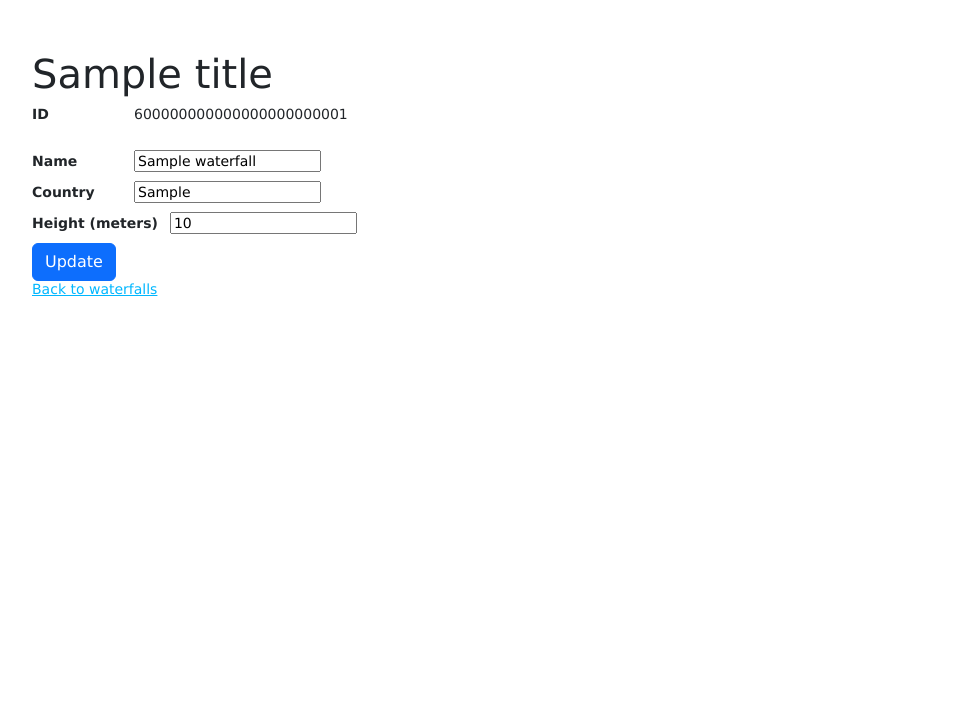
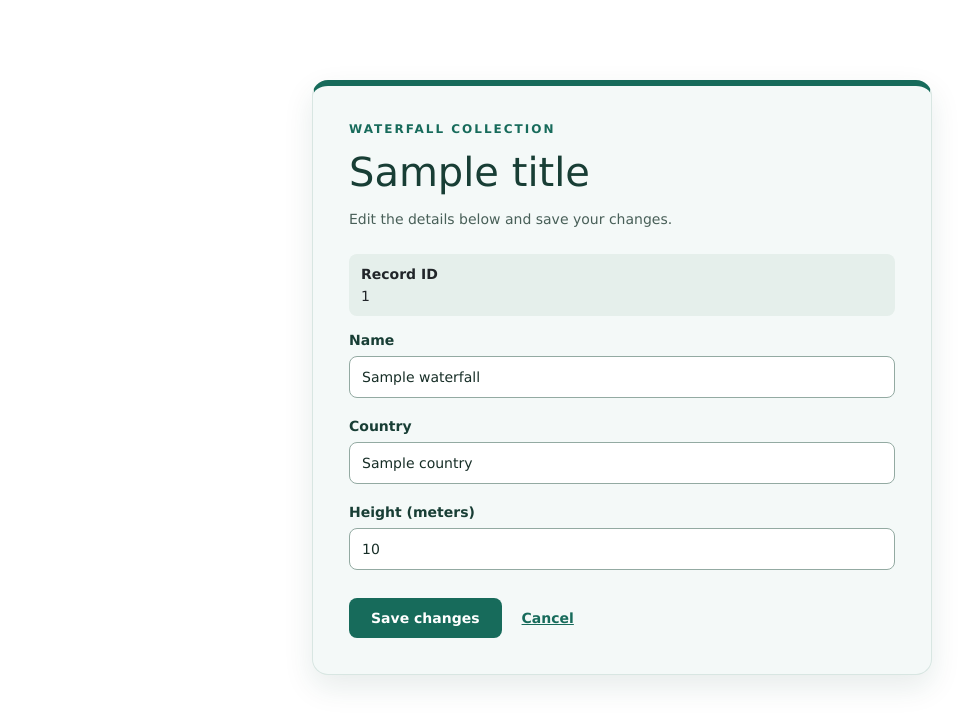
Before and after one commit to YousraTabite/f26prodb91tabite, a Node server app: template views/waterfallupdate.pug in a window 1280 px wide. Shown: the top 725 px of the page, without its empty margins (18-981 px from the left). Run offline with Node 20, Linux system fonts and the light colour scheme; tables that the repository leaves empty hold one stand-in row (values such as "Sample post"); the template is opened without the code that fills it: values that come from a table or form of the project are taken from there, most other values are stand-ins (such as "Sample title", 1, 10 or a date in 2020); some libraries are stand-ins or nearby versions.

Commit message:
Style update page and protect missing waterfall views

```diff
--- a/public/stylesheets/style.css
+++ b/public/stylesheets/style.css
@@ -13,3 +13,112 @@ a {
   margin-bottom: 12px;
   font-weight: bold;
 }
+.waterfall-editor {
+  max-width: 620px;
+  margin: 30px auto;
+}
+
+.waterfall-card {
+  padding: 36px;
+  background: #f4f9f8;
+  border: 1px solid #d8e6e2;
+  border-top: 6px solid #176b5b;
+  border-radius: 16px;
+  box-shadow: 0 12px 30px rgba(23, 67, 58, 0.1);
+}
+
+.waterfall-eyebrow {
+  margin: 0 0 12px;
+  color: #176b5b;
+  font-size: 12px;
+  font-weight: bold;
+  letter-spacing: 2px;
+}
+
+.waterfall-card h1 {
+  margin: 0 0 12px;
+  color: #183e35;
+}
+
+.waterfall-intro {
+  margin-bottom: 24px;
+  color: #485f58;
+  line-height: 1.6;
+}
+
+.waterfall-record {
+  padding: 12px;
+  background: #e5efeb;
+  border-radius: 8px;
+  overflow-wrap: anywhere;
+}
+
+.waterfall-record strong,
+.waterfall-record span {
+  display: block;
+}
+
+.waterfall-record span {
+  margin-top: 6px;
+}
+
+.waterfall-field {
+  margin-bottom: 20px;
+}
+
+.waterfall-field label {
+  display: block;
+  margin-bottom: 8px;
+  font-weight: bold;
+  color: #183e35;
+}
+
+.waterfall-field input {
+  box-sizing: border-box;
+  width: 100%;
+  padding: 12px;
+  border: 1px solid #93aaa2;
+  border-radius: 8px;
+  background: white;
+  color: #172e27;
+  font: inherit;
+}
+
+.waterfall-field input:focus {
+  outline: 3px solid #b8ded3;
+  border-color: #176b5b;
+}
+
+.waterfall-actions {
+  display: flex;
+  flex-wrap: wrap;
+  align-items: center;
+  gap: 20px;
+  margin-top: 28px;
+}
+
+.waterfall-save {
+  padding: 12px 22px;
+  border: 0;
+  border-radius: 8px;
+  background: #176b5b;
+  color: white;
+  font: inherit;
+  font-weight: bold;
+  cursor: pointer;
+}
+
+.waterfall-save:hover {
+  background: #105143;
+}
+
+.waterfall-save:disabled {
+  opacity: 0.6;
+  cursor: wait;
+}
+
+.waterfall-cancel {
+  color: #176b5b;
+  font-weight: bold;
+  text-decoration: underline;
+}
--- a/views/waterfallupdate.pug
+++ b/views/waterfallupdate.pug
@@ -1,54 +1,64 @@
 extends layout
 
 block content
-  h1= title
+  main.waterfall-editor
+    if waterfall
+      section.waterfall-card
+        p.waterfall-eyebrow WATERFALL COLLECTION
+        h1= title
+        p.waterfall-intro Edit the details below and save your changes.
 
-  p
-    span.waterfall-label ID
-    span= waterfall._id
+        p.waterfall-record
+          strong Record ID
+          span= waterfall._id
 
-  form#updateForm(action='/resource/waterfalls/' + waterfall._id)
-    div
-      label.waterfall-label(for='name') Name
-      input#name(type='text', name='name', value=waterfall.name, required)
+        form#updateForm(action='/resource/waterfalls/' + waterfall._id)
+          div.waterfall-field
+            label(for='name') Name
+            input#name(type='text', name='name', value=waterfall.name, required)
 
-    div
-      label.waterfall-label(for='country') Country
-      input#country(type='text', name='country', value=waterfall.country, required)
+          div.waterfall-field
+            label(for='country') Country
+            input#country(type='text', name='country', value=waterfall.country, required)
 
-    div
-      label.waterfall-label(for='height') Height (meters)
-      input#height(type='number', name='height', value=waterfall.height, step='any', required)
+          div.waterfall-field
+            label(for='height') Height (meters)
+            input#height(type='number', name='height', value=waterfall.height, step='any', required)
 
-    button.btn.btn-primary(type='submit') Update
+          div.waterfall-actions
+            button.waterfall-save(type='submit') Save changes
+            a.waterfall-cancel(href='/waterfalls') Cancel
 
-  p
-    a(href='/waterfalls') Back to waterfalls
+      script.
+        document.getElementById('updateForm').addEventListener('submit', async function(event) {
+          event.preventDefault();
 
-  script.
-    document.getElementById('updateForm').addEventListener('submit', async function(event) {
-      event.preventDefault();
+          var form = event.currentTarget;
+          var button = form.querySelector('button[type="submit"]');
+          button.disabled = true;
 
-      var form = event.currentTarget;
-      var button = form.querySelector('button[type="submit"]');
-      button.disabled = true;
+          try {
+            var response = await fetch(form.action, {
+              method: 'PUT',
+              body: new URLSearchParams(new FormData(form))
+            });
 
-      try {
-        var response = await fetch(form.action, {
-          method: 'PUT',
-          body: new URLSearchParams(new FormData(form))
+            var result = await response.json();
+
+            if (!response.ok) {
+              throw new Error(result.error || 'Unable to update waterfall.');
+            }
+
+            alert('Waterfall updated successfully.');
+          } catch (error) {
+            alert(error.message);
+          } finally {
+            button.disabled = false;
+          }
         });
-
-        var result = await response.json();
-
-        if (!response.ok) {
-          throw new Error(result.error || 'Unable to update waterfall.');
-        }
-
-        alert('Waterfall updated successfully.');
-      } catch (error) {
-        alert(error.message);
-      } finally {
-        button.disabled = false;
-      }
-    });
+    else
+      section.waterfall-card
+        p.waterfall-eyebrow WATERFALL COLLECTION
+        h1 Waterfall not found
+        p.waterfall-intro This waterfall may have been deleted. Return to the collection to select another.
+        a.waterfall-cancel(href='/waterfalls') Back to waterfalls
```
Also changed, not shown: controllers/waterfalls.js (+2 -16 lines), views/waterfalldetail.pug (+17 -13 lines).
